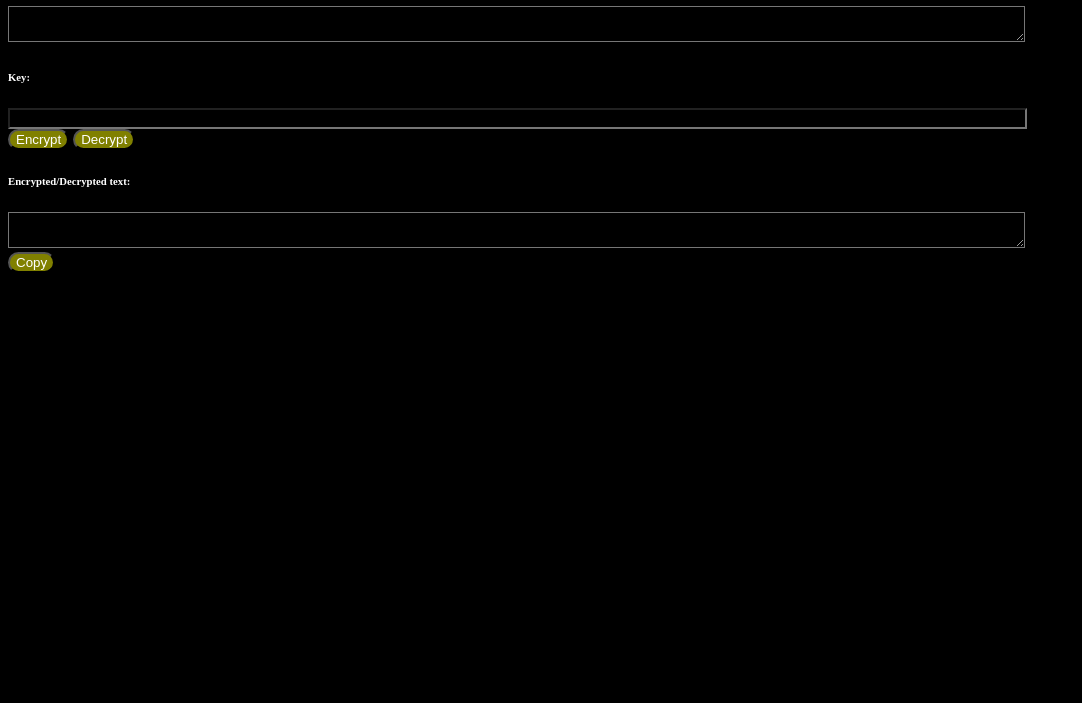
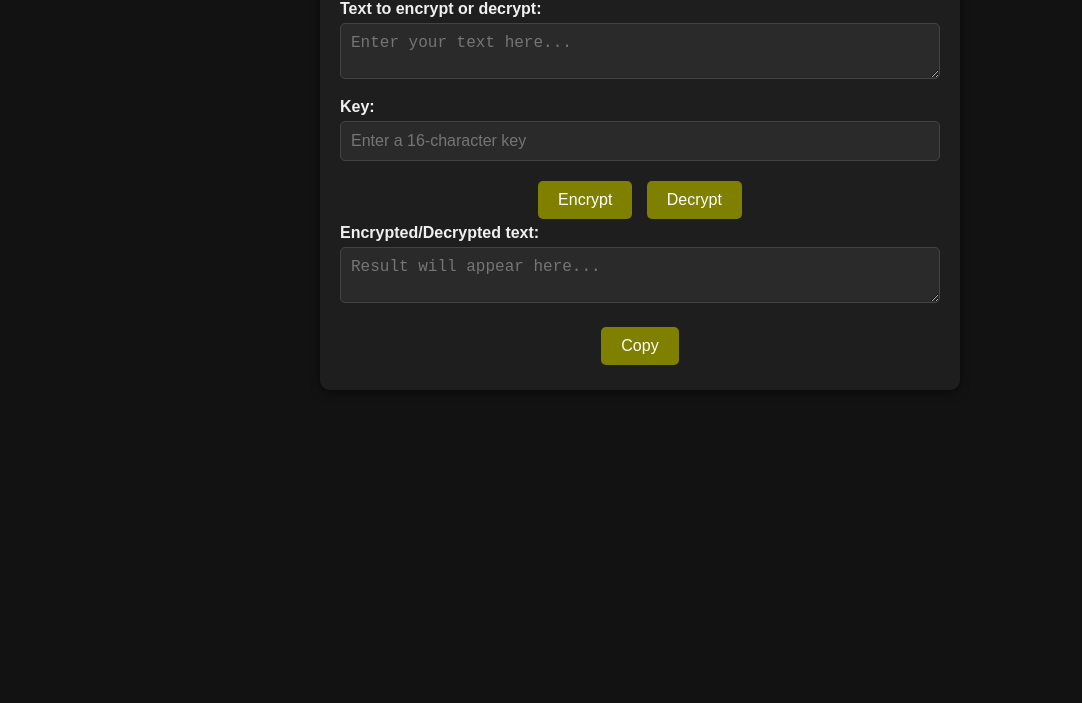
Before and after one commit to fr000gs/aesecb, a plain HTML site: page index.html in a window 1280 px wide. Shown: the part 97-800 px from the top of the page, without its empty margins (0-1082 px from the left). Drawn offline with Linux system fonts and the light colour scheme.

Commit message:
Update index.html

```diff
--- a/index.html
+++ b/index.html
@@ -1,49 +1,97 @@
 <!DOCTYPE html>
-<html>
-
+<html lang="en">
 <head>
   <meta charset="UTF-8">
-  <title>AES ECB</title>
+  <title>AES ECB Encryptor</title>
   <script src="index.js" type="module"></script>
   <style>
-    html {
-      font-size: 32;
+    body {
+      font-family: sans-serif;
+      background-color: #121212;
+      color: #f0f0f0;
+      margin: 0;
+      padding: 20px;
+    }
+    .container {
+      max-width: 600px;
+      margin: auto;
+      background: #1e1e1e;
+      padding: 20px;
+      border-radius: 10px;
+      box-shadow: 0 2px 10px rgba(0, 0, 0, 0.5);
+    }
+    h1, h3, h6 {
+      text-align: center;
+      margin: 10px 0;
+    }
+    label {
+      display: block;
+      margin-bottom: 5px;
+      font-weight: bold;
+    }
+    textarea, input {
+      width: 100%;
+      padding: 10px;
+      margin-bottom: 15px;
+      border: 1px solid #444;
+      border-radius: 5px;
+      background: #2a2a2a;
+      color: #f0f0f0;
+      font-size: 16px;
+      box-sizing: border-box;
+      overflow: hidden;
+      /*resize: none; */
+    }
+    button {
+      padding: 10px 20px;
+      margin: 5px;
+      border: none;
+      border-radius: 5px;
+      background-color: olive;
       color: white;
-      background-color: black;
+      font-size: 16px;
+      cursor: pointer;
+      transition: background 0.3s ease;
     }
-
-    textarea, input {
-      font-size: 16;
-      width: 80%;
-      height: 40%;
-      background: black;
-      color: white;
+    button:hover {
+      background-color: darkolivegreen;
     }
-
-    button {
-      border-radius: 20px;
-      color: white;
-      background-color: olive;
+    .button-group {
+      text-align: center;
     }
   </style>
 </head>
+<body>
+  <div class="container">
+    <h1>AES ECB Encryptor</h1>
+    <label for="inputtext">Text to encrypt or decrypt:</label>
+    <textarea id="inputtext" placeholder="Enter your text here..."></textarea>
 
-<body>
-  <h3>AES EBC Encryptor</h3>
-  <h6>Text to encrypt or decrypt:</h6>
-  <textarea id="inputtext"></textarea>
-  <h6>Key:</h6>
-  <input id="key"></input>
-  <br>
-  <button id="encbtn">Encrypt</button>
-  <button id="decbtn">Decrypt</button>
-  <h6>Encrypted/Decrypted text:</h6>
-  <textarea id="encdec"></textarea>
-  <br>
-  <button id="copyoutput">Copy</button>
+    <label for="key">Key:</label>
+    <input id="key" type="text" placeholder="Enter a 16-character key">
 
-  <body>
+    <div class="button-group">
+      <button id="encbtn">Encrypt</button>
+      <button id="decbtn">Decrypt</button>
+    </div>
 
-  </body>
+    <label for="encdec">Encrypted/Decrypted text:</label>
+    <textarea id="encdec" placeholder="Result will appear here..."></textarea>
 
+    <div class="button-group">
+      <button id="copyoutput">Copy</button>
+    </div>
+  </div>
+  <script>
+    // Auto-resize textareas on input
+    document.querySelectorAll('textarea').forEach(textarea => {
+      textarea.addEventListener('input', function () {
+        this.style.height = 'auto';
+        this.style.height = this.scrollHeight + 'px';
+      });
+      // Resize on page load if there's pre-filled content
+      textarea.dispatchEvent(new Event('input'));
+    });
+  </script>
+</body>
 </html>
```
